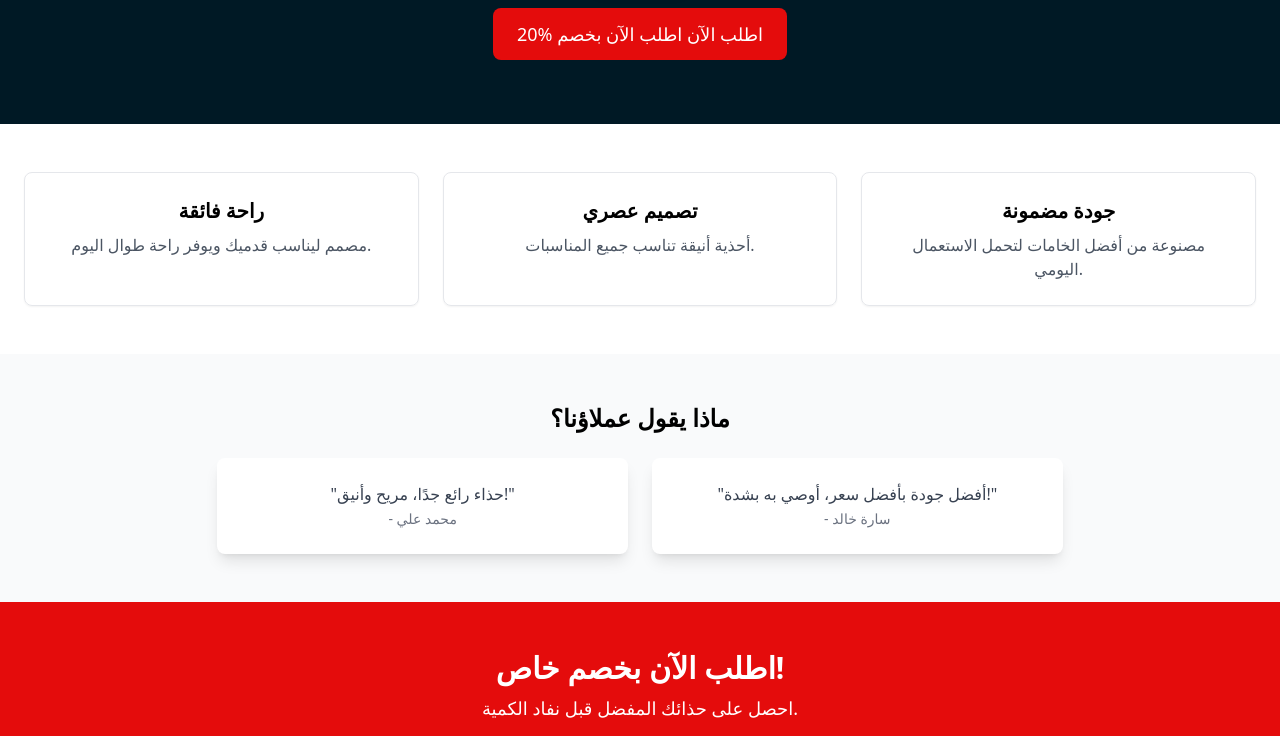
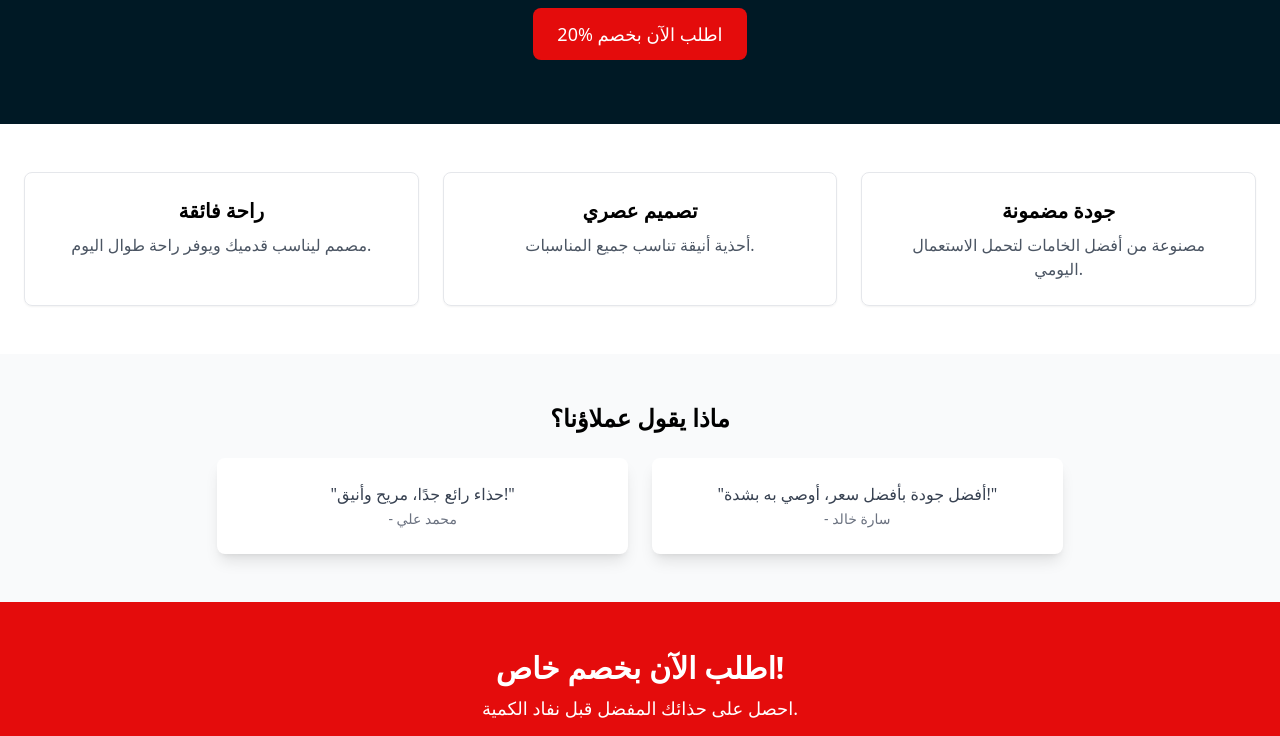
Before and after one commit to OmarAshour952/Xshuestore, a plain HTML site: page index.html in a window 1280 px wide. Shown: the part 364-1100 px from the top of the page. Drawn offline with nearby package versions, Linux system fonts and the light colour scheme.

Commit message:
Update index.html
الخصم

```diff
--- a/index.html
+++ b/index.html
@@ -29,7 +29,7 @@
         <img src="Xshue Store Logo - Original with Transparent Background - 5000x5000 (1).png"
             class="h-24 w-auto mx-auto mt-6 rounded-lg shadow-lg" alt="أحذية عصرية">
         <a href="#order"
-            class="mt-6 inline-block bg-[#e40c0c] text-white text-lg py-3 px-6 rounded-lg hover:bg-red-700">اطلب الآن
+            class="mt-6 inline-block bg-[#e40c0c] text-white text-lg py-3 px-6 rounded-lg hover:bg-red-700">
 اطلب الآن بخصم %20
 </a>
     </section>
```
